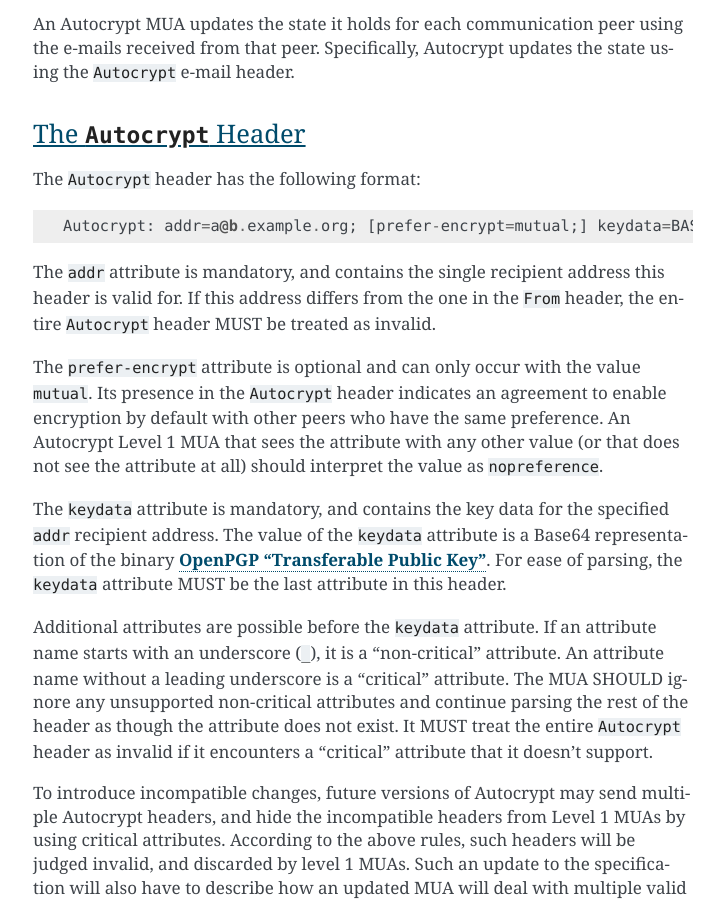
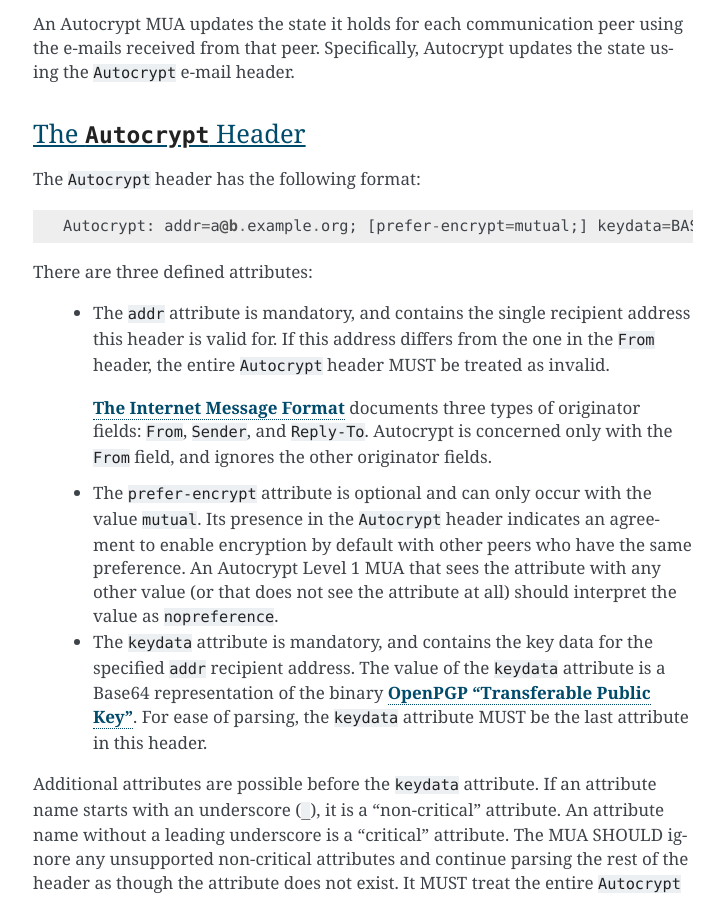
Before and after one commit to autocrypt/autocrypt, a Sphinx documentation site: the page built from doc/level1.rst, in a window 1280 px wide and 900 px high, scrolled down 4125 px. Shown: the whole window, without its empty margins (387-1111 px from the left). Built offline with Sphinx 7.4.7, drawn with Linux system fonts in a browser that asks for light colours.

Commit message:
Document ignoring Sender and Reply-To for our purposes.
I also noticed when looking at this that the _prefer-encrypt: anchor
was causing two paragraphs to run together.  Setting the three
attributes in a list makes the description easier to read, in addition
to fixing the anchor's re-flowing misbehavior.

Closes: #139

```diff
--- a/doc/level1.rst
+++ b/doc/level1.rst
@@ -164,26 +164,34 @@
 
     Autocrypt: addr=a@b.example.org; [prefer-encrypt=mutual;] keydata=BASE64
 
-The ``addr`` attribute is mandatory, and contains the single recipient
-address this header is valid for.  If this address differs from
-the one in the ``From`` header, the entire ``Autocrypt`` header MUST be treated
-as invalid.
+There are three defined attributes:
+
+ * The ``addr`` attribute is mandatory, and contains the single
+   recipient address this header is valid for.  If this address
+   differs from the one in the ``From`` header, the entire
+   ``Autocrypt`` header MUST be treated as invalid.
+
+   :rfc:`The Internet Message Format <5322#section-3.6.2>` documents
+   three types of originator fields: ``From``, ``Sender``, and
+   ``Reply-To``.  Autocrypt is concerned only with the ``From`` field,
+   and ignores the other originator fields.
 
 .. _prefer-encrypt:
 
-The ``prefer-encrypt`` attribute is optional and can only occur with
-the value ``mutual``.  Its presence in the ``Autocrypt`` header
-indicates an agreement to enable encryption by default with other peers who have
-the same preference.  An Autocrypt Level 1 MUA that sees the
-attribute with any other value (or that does not see the attribute at
-all) should interpret the value as ``nopreference``.
+ * The ``prefer-encrypt`` attribute is optional and can only occur
+   with the value ``mutual``.  Its presence in the ``Autocrypt``
+   header indicates an agreement to enable encryption by default with
+   other peers who have the same preference.  An Autocrypt Level 1 MUA
+   that sees the attribute with any other value (or that does not see
+   the attribute at all) should interpret the value as
+   ``nopreference``.
 
-The ``keydata`` attribute is mandatory, and contains the key data for
-the specified ``addr`` recipient address.  The value of the
-``keydata`` attribute is a Base64 representation of the binary
-:rfc:`OpenPGP "Transferable Public Key"<4880#section-11.1>`. For ease
-of parsing, the ``keydata`` attribute MUST be the last attribute in
-this header.
+ * The ``keydata`` attribute is mandatory, and contains the key data
+   for the specified ``addr`` recipient address.  The value of the
+   ``keydata`` attribute is a Base64 representation of the binary
+   :rfc:`OpenPGP "Transferable Public Key"<4880#section-11.1>`. For
+   ease of parsing, the ``keydata`` attribute MUST be the last
+   attribute in this header.
 
 Additional attributes are possible before the ``keydata``
 attribute.  If an attribute name starts with an underscore (``_``), it
```
